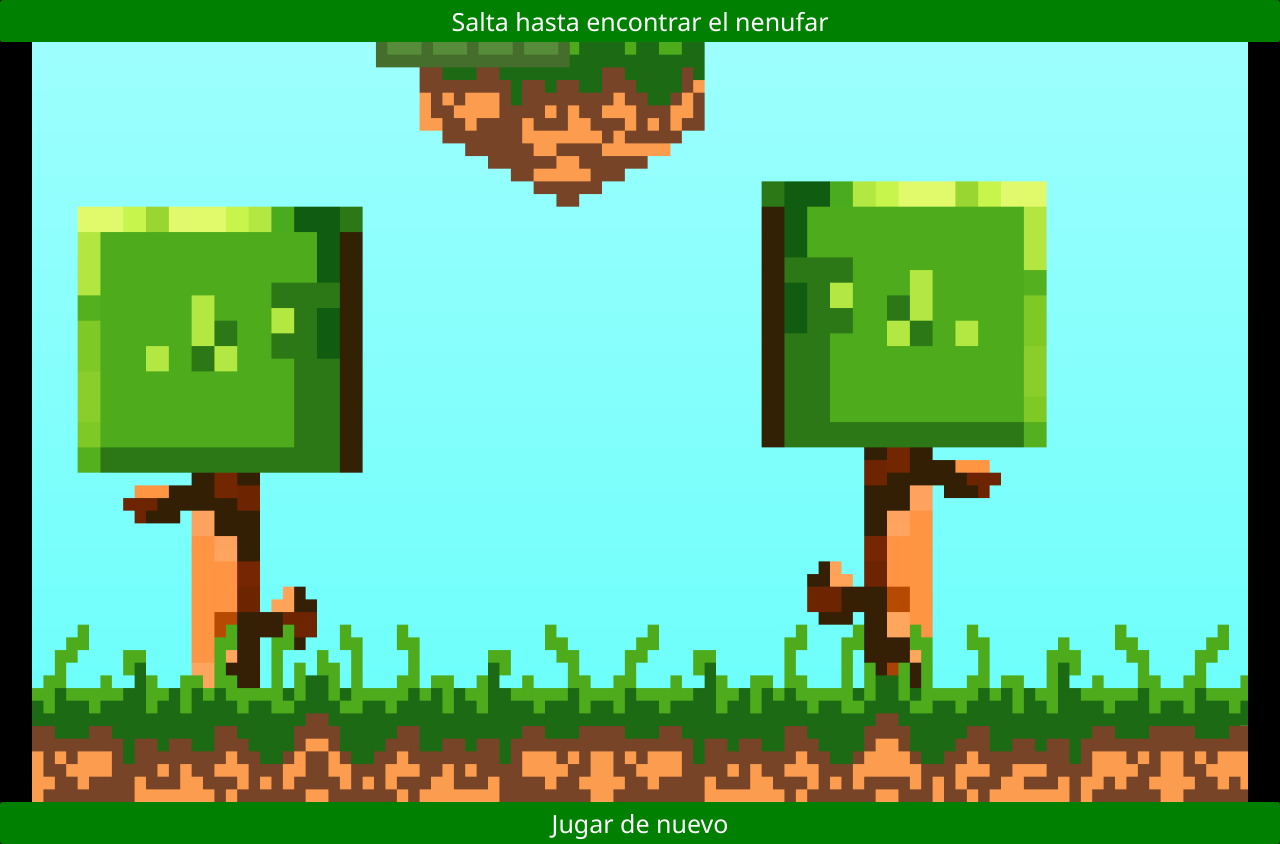
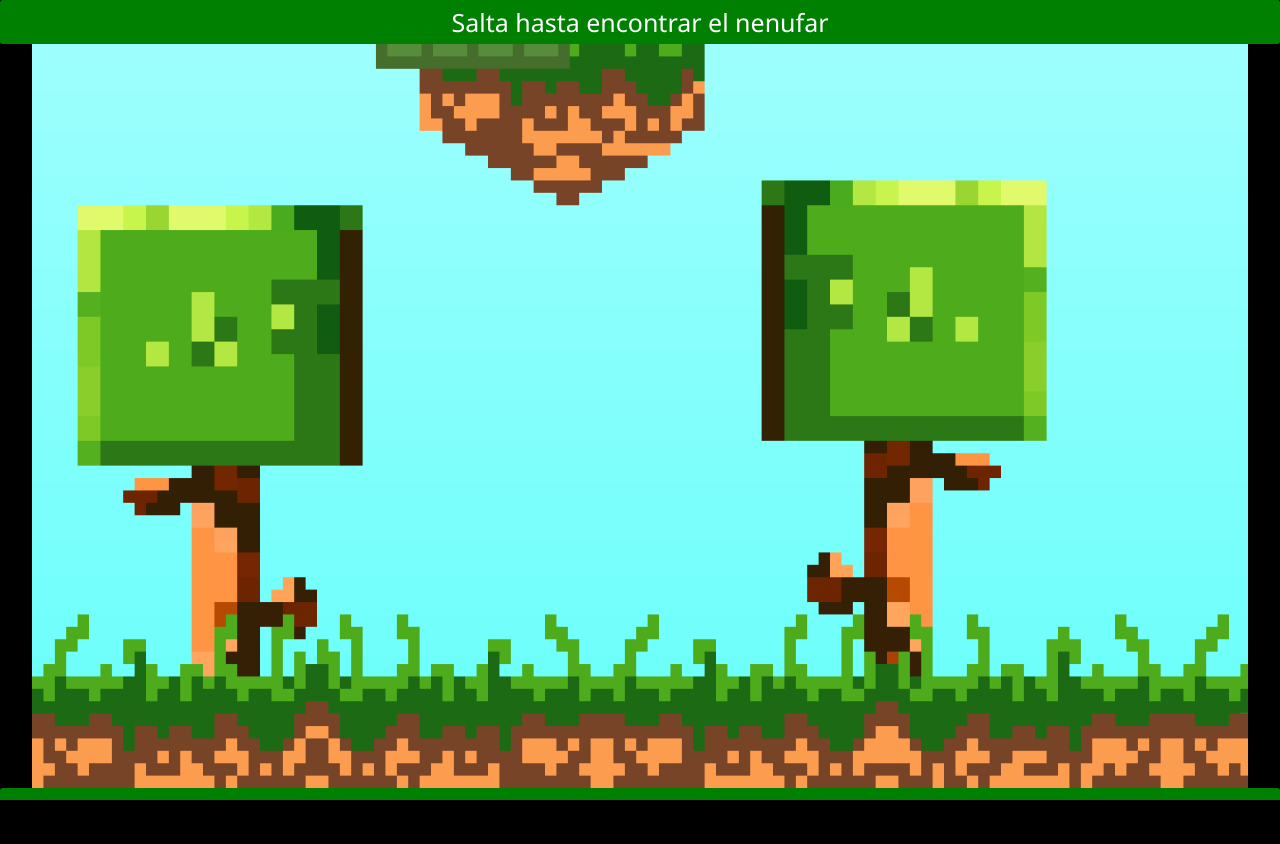
Before and after one commit to JorgeSantiagoL/JorgeSantiagoL.github.io, a plain HTML site: page index.html in a window 1280 px wide. After the commit the page ends 800 px from the top, so only its background shows below. Drawn offline with Linux system fonts and the light colour scheme.

Commit message:
Update index.html

```diff
--- a/index.html
+++ b/index.html
@@ -11,15 +11,16 @@
         body {
             margin: 0;
             padding: 0;
+            background-color: black;
             overflow: hidden;
-            background-color: black;
             width: 100%;
+            height: 100%;
         }
 
         canvas {
             display: block;
             margin: auto;
-            height: 95vh;
+            height: 93vh;
             width: 95vw;
         }
 
@@ -28,7 +29,7 @@
             margin: auto;
             text-align: center;
             background-color: green;
-            padding: 4px;
+            padding: 5px;
             border-radius: 3px;
             border-color: white;
             text-decoration: none;
```
